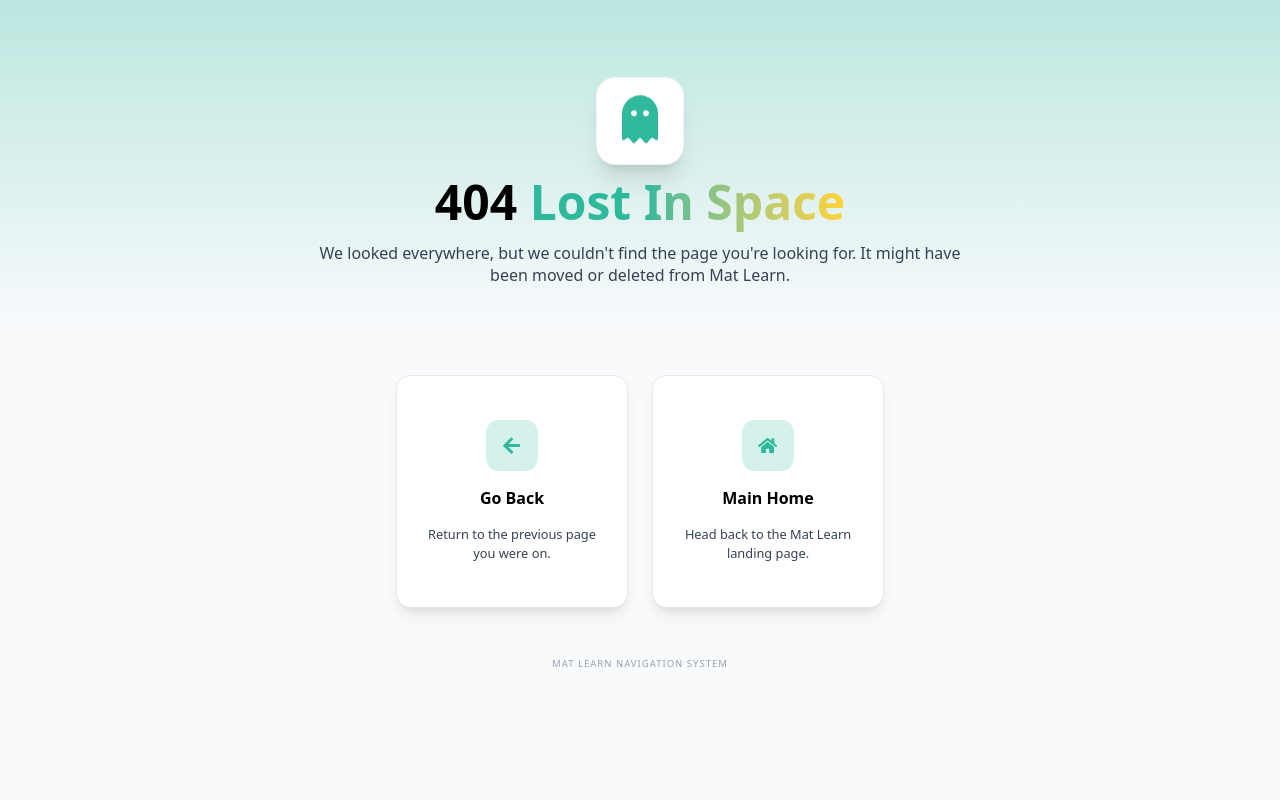
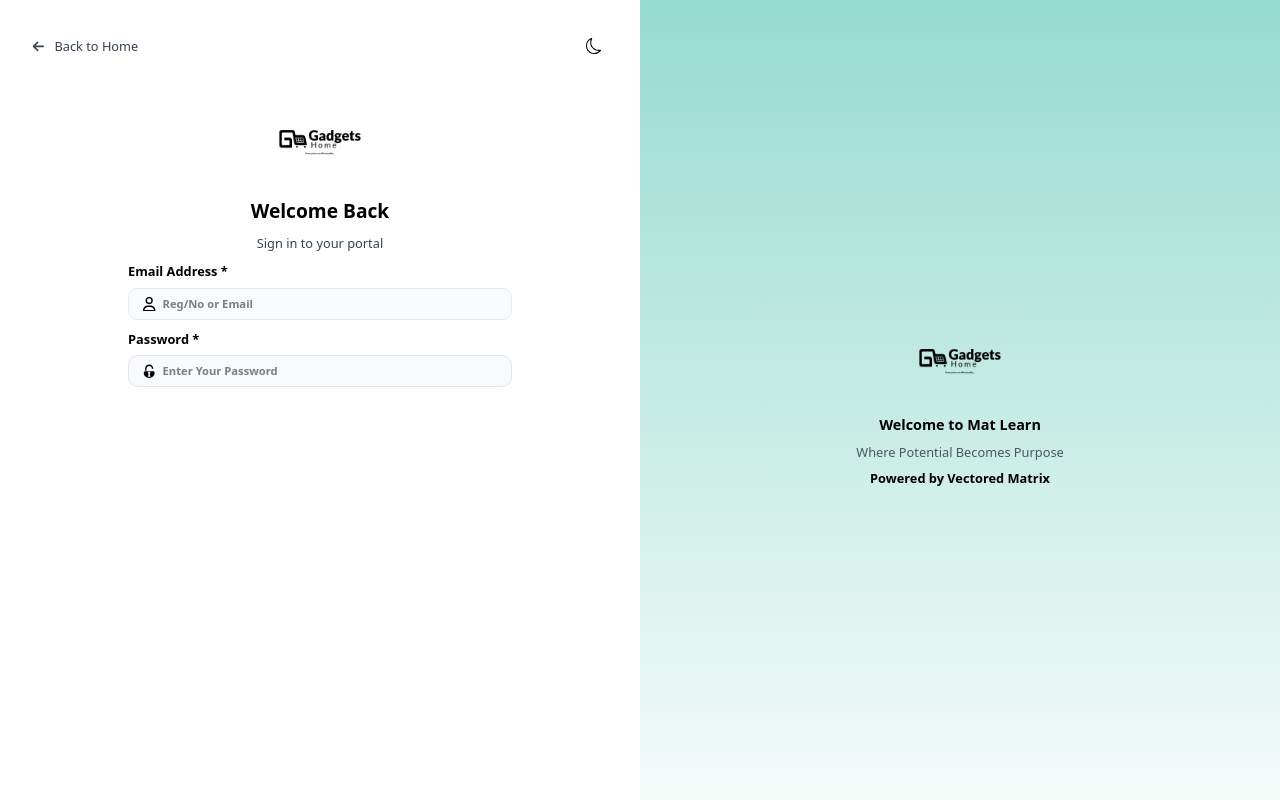
Before and after one commit to BnDaud/schoolsaasfrontend, a React (Vite) app: page /auth/login in a window 1280 px wide. Built offline with nearby package versions, Linux system fonts and the light colour scheme.

Commit message:
included icon for input ui

```diff
--- a/src/component/navigations/navbar.jsx
+++ b/src/component/navigations/navbar.jsx
@@ -75,14 +75,14 @@ function NavbarHomePage() {
                   "hover:font-bold px-4 py-2 w-full border-2 border-gray-200 dark:border-gray-700 dark:outline-0  text-center hover:bg-amber-500 hover:cursor-pointer  rounded-lg"
                 }
                 name={"Login"}
-                href={"/login"}
+                href={"/auth/login"}
               />
               <Button
                 style={
                   "font-bold text-white w-full dark:text-black w-5/12 text-center  px-4 py-2  bg-green rounded-lg ease-out duration-300 hover:-translate-y-0.5 hover:scale-101 hover:shadow-2xl shadow:xl hover:cursor-pointer  shadow-green transition"
                 }
                 name={"Get Started"}
-                href={"/login"}
+                href={"/auth/signup"}
               />
             </div>
           </div>
@@ -150,7 +150,7 @@ function NavbarHomePage() {
                     "hover:font-bold px-2 py-2 w-full border-2 border-gray-200 dark:border-gray-700 dark:outline-0  text-center hover:bg-amber-500 hover:cursor-pointer  rounded-lg"
                   }
                   name={"Login"}
-                  href={"/login"}
+                  href={"/auth/login"}
                   action={() => setDropDown(false)}
                 />
               </div>
@@ -160,7 +160,7 @@ function NavbarHomePage() {
                     "font-bold text-white w-full dark:text-black w-5/12 text-center  px-4 py-2  bg-green rounded-lg ease-out duration-300 hover:-translate-y-0.5 hover:scale-101 hover:shadow-2xl shadow:xl hover:cursor-pointer  shadow-green transition"
                   }
                   name={"Get Started"}
-                  href={"/login"}
+                  href={"/auth/signup"}
                   action={() => setDropDown(false)}
                 />
               </div>
--- a/src/component/navigations/sidenav.jsx
+++ b/src/component/navigations/sidenav.jsx
@@ -1,6 +1,6 @@
 import React, { useContext, useState } from "react";
 import { NavLink, useNavigate } from "react-router-dom";
-import { Logo, studentNav, tutorNav } from "../../utils/constant";
+import { SchoolLogo, studentNav, tutorNav } from "../../utils/constant";
 import { IoExitOutline } from "react-icons/io5";
 import { LuMoon, LuSun } from "react-icons/lu";
 import { globalContext } from "../../context/globalcontext";
@@ -18,7 +18,7 @@ export default function Sidenav() {
         {" "}
         <div className="flex items-center px-4  h-[10vh] border-b  border-gray-200 dark:border-gray-700 ">
           {" "}
-          <p className="w-35">{Logo}</p>
+          {SchoolLogo("w-45 ")}
         </div>
         <div className="flex-1  ">
           <ul className="px-4 space-y-3 pt-6">
--- a/src/component/ui/input.jsx
+++ b/src/component/ui/input.jsx
@@ -7,6 +7,7 @@ export default function Input({
   width,
   type,
   onChange,
+  icon,
 }) {
   return (
     <div className={`flex flex-col ${width} dark:text-white `}>
@@ -15,14 +16,19 @@ export default function Input({
         {" "}
         {label} {required ? <span>*</span> : ""}
       </label>
-      <input
-        className={`px-4 py-1 text-sm text-black dark:text-white font-semibold rounded-xl h-10 border dark:border-gray-800 border-gray-200 bg-white_bg dark:bg-black  focus:outline-none focus:ring-2 focus:ring-green focus:ring-offset-2
+      <div
+        className={`flex gap-2 items-center px-4 py-1 text-sm text-black dark:text-white font-semibold rounded-xl h-10 border dark:border-gray-800 border-gray-200 bg-white_bg dark:bg-black  focus:outline-none focus:ring-2 focus:ring-green focus:ring-offset-2
       focus:ring-offset-white_bg
       dark:focus:ring-offset-black `}
+      >
+        <p> {icon}</p>
+        <input
+          className="focus:outline-none w-full"
           placeholder={placeholder}
           type={type}
           onChange={(e) => onChange(e.target.value)}
         />
       </div>
+    </div>
   );
 }
--- a/src/layouts/authlayout/auth.jsx
+++ b/src/layouts/authlayout/auth.jsx
@@ -1,5 +1,29 @@
 import React from "react";
+import { Outlet } from "react-router-dom";
+import { AppName, SchoolLogo, SchoolMotto } from "../../utils/constant";
 
 export default function Auth() {
-  return <div>Login</div>;
+  return (
+    <div className="flex w-full">
+      <div className="md:w-1/2 w-full">
+        {" "}
+        <Outlet />
+      </div>
+
+      <div className="hidden min-h-screen w-1/2 md:flex flex-col justify-center items-center space-y-2 bg-linear-to-b from-green/50 to-green/5 dark:bg-linear-to-br dark:from-deep_green dark:to-amber_deep">
+        <div> {SchoolLogo("size-30 ")}</div>
+        <p className="text-lg font-semibold dark:text-white">
+          Welcome to {AppName}
+        </p>
+
+        <p className="text-base text-gray-600 dark:text-gray-300">
+          {SchoolMotto}
+        </p>
+
+        <p className="text-black dark:text-white font-semibold">
+          Powered by Vectored Matrix
+        </p>
+      </div>
+    </div>
+  );
 }
--- /dev/null
+++ b/src/pages/Authpages/schoolLoginpage.jsx
@@ -0,0 +1,73 @@
+import React from "react";
+import { FaArrowLeft, FaRegUser } from "react-icons/fa6";
+import { MdOutlineWbSunny } from "react-icons/md";
+import { BsMoon } from "react-icons/bs";
+import { useContext } from "react";
+import { globalContext } from "../../context/globalcontext";
+import useDarkMode from "../../hooks/darkmode";
+import Button from "../../component/ui/button";
+import { SchoolLogo } from "../../utils/constant";
+import Input from "../../component/ui/input";
+import { GiPadlockOpen } from "react-icons/gi";
+import { CiUser } from "react-icons/ci";
+
+export default function SchoolLoginPage() {
+  const { darkmode } = useContext(globalContext);
+  const [toggleDarkMode] = useDarkMode();
+  return (
+    <div className="p-[5%] dark:bg-black min-h-screen w-full">
+      <div className="flex items-center justify-between w-full min-h-5 mb-10">
+        {" "}
+        <p className="flex gap-3 min-h-3 items-center dark:text-gray-400 text-gray-700">
+          <FaArrowLeft />
+          <p> Back to Home</p>
+        </p>{" "}
+        {darkmode ? (
+          <Button
+            icon={<BsMoon className="text-xl" />}
+            style={"p-2 hover:bg-amber-500  rounded-lg transition duration-500"}
+            action={toggleDarkMode}
+          />
+        ) : (
+          <Button
+            icon={<MdOutlineWbSunny className="text-xl" />}
+            style={
+              "p-2 hover:bg-amber-500  rounded-lg transition duration-500 text-gray-400"
+            }
+            action={toggleDarkMode}
+          />
+        )}
+      </div>
+
+      <div className="flex w-full  justify-center">
+        {" "}
+        <div className="flex flex-col items-center space-y-3 md:w-2/3 w-full">
+          {SchoolLogo("size-30")}
+          <p className="text-black dark:text-white font-bold text-2xl">
+            Welcome Back
+          </p>{" "}
+          <p className="text-gray-700 dark:text-gray-400">
+            {" "}
+            Sign in to your portal
+          </p>
+          <Input
+            label={"Email Address"}
+            required={true}
+            placeholder={"Reg/No or Email"}
+            width={"w-full"}
+            type={"email"}
+            icon={<FaRegUser className="text-lg" />}
+          />
+          <Input
+            label={"Password"}
+            required={true}
+            placeholder={"Enter Your Password"}
+            width={"w-full"}
+            type={"password"}
+            icon={<GiPadlockOpen className="text-lg" />}
+          />
+        </div>
+      </div>
+    </div>
+  );
+}
--- a/src/routes/route.jsx
+++ b/src/routes/route.jsx
@@ -14,6 +14,8 @@ import SchoolDashboard from "../layouts/dashboardlayout/Schooldashboard";
 import RoleBaseRoute from "./rolebaseroute";
 import NotFound from "../pages/Restricted/notFound";
 import Leaderboard from "../pages/schoolpages/commonpages/leaderboard";
+import Auth from "../layouts/authlayout/auth";
+import SchoolLoginPage from "../pages/Authpages/schoolLoginpage";
 
 export const CustomRoutes = (
   <>
@@ -31,7 +33,10 @@ export const CustomRoutes = (
       <Route path="*" element={<RoleBaseRoute />} />
       <Route path="leaderboard" element={<Leaderboard />} />
     </Route>
-
+    {/* Auth Page */}
+    <Route path="/auth/" element={<Auth />}>
+      <Route path="login" element={<SchoolLoginPage />} />
+    </Route>{" "}
     {/* Not Found*/}
     <Route path="*" element={<NotFound />} />
   </>
--- a/src/utils/constant.jsx
+++ b/src/utils/constant.jsx
@@ -40,6 +40,7 @@ import hcs from "../assets/images/hcs.png";
 import PM from "../assets/images/PM.png";
 import { Link } from "react-router-dom";
 import { LuClipboardList } from "react-icons/lu";
+import image from "../assets/images/logo.png";
 
 export const AppName = "Mat Learn";
 
@@ -55,6 +56,10 @@ export const Logo = (
     </Link>
   </div>
 );
+
+export const SchoolLogo = (arg) => <img src={image} className={arg} />;
+
+export const SchoolMotto = "Where Potential Becomes Purpose";
 
 export const features = [
   {
```
Also changed, not shown: src/assets/images/logo.png (added). Lines whose indentation alone changed are shown as unchanged.
